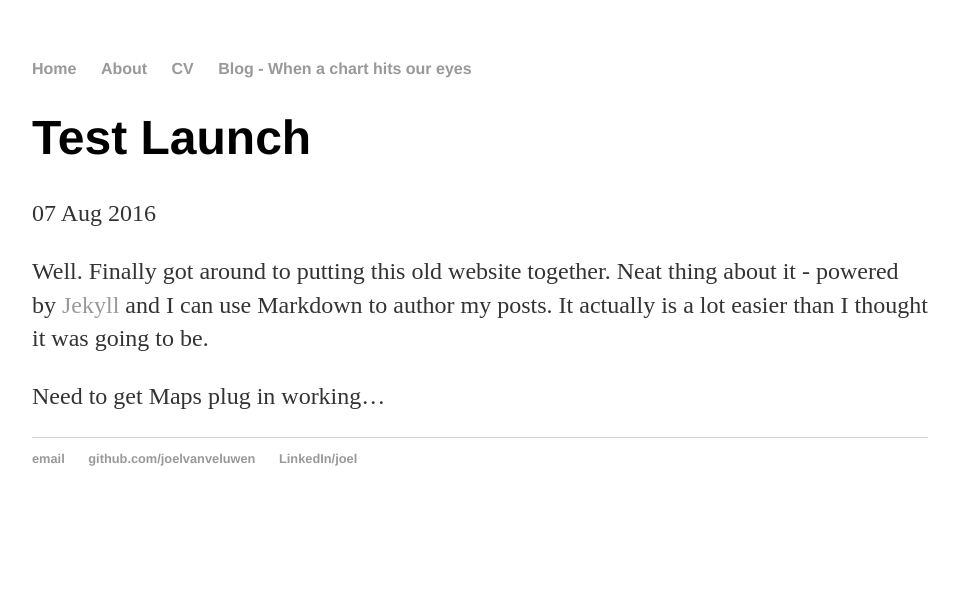
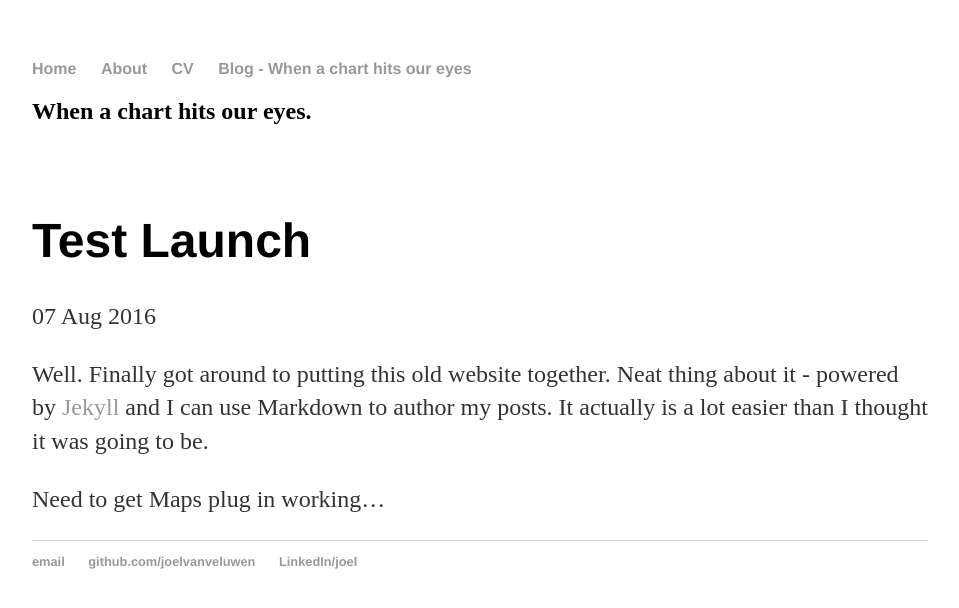
Before and after one commit to joelvanveluwen-zz/old_joelvanveluwen.github.io, a Jekyll site: the page built from _posts/2016-08-07-test-launch.md, in a window 1280 px wide. Shown: the top 608 px of the page, without its empty margins (160-1119 px from the left). Built offline with Jekyll 4.4.1, drawn with Linux system fonts in a browser that asks for light colours.

Commit message:
Update post.html

```diff
--- a/_layouts/post.html
+++ b/_layouts/post.html
@@ -1,6 +1,10 @@
 ---
 layout: default
 ---
+
+<h2>When a chart hits our eyes.</h2>
+<br>
+<br>
 <h1>{{ page.title }}</h1>
 <p class="meta">{{ page.date | date_to_string }}</p>
 
```
